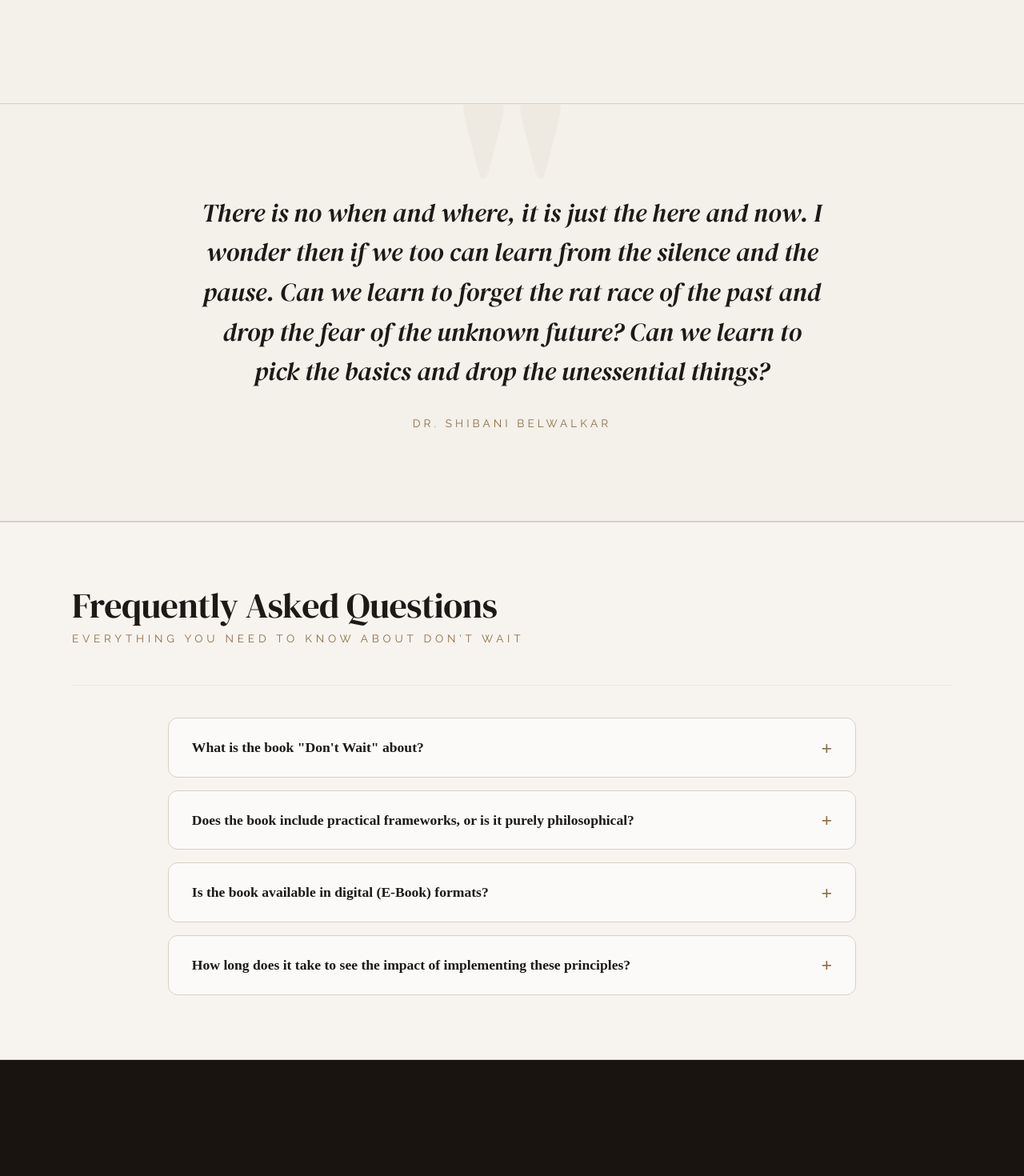
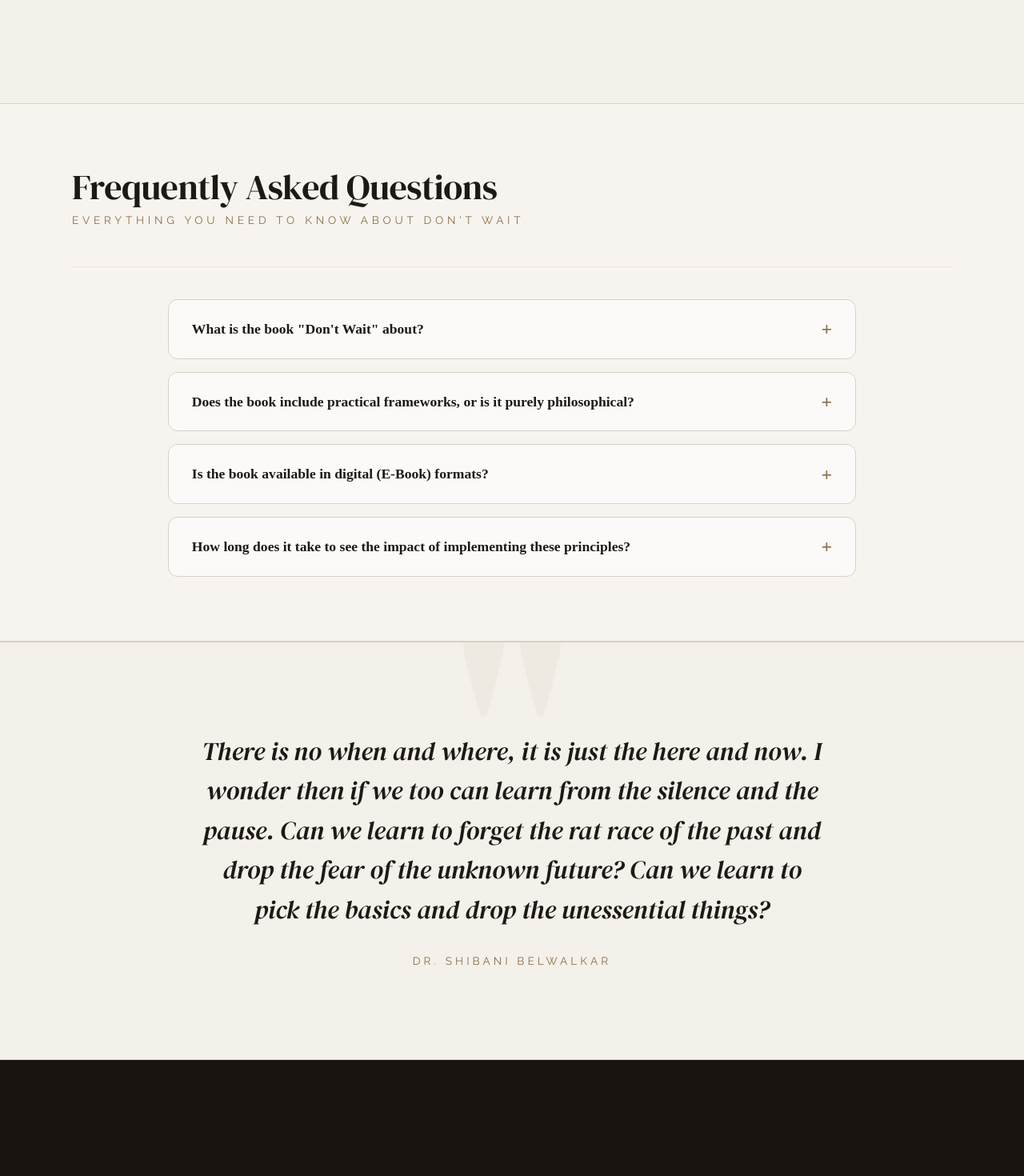
Before and after one commit to artdoesit/Dr-Shibani-, a React (Vite) app: page / in a window 1280 px wide. Shown: the part 7540-9010 px from the top of the page at 80% size. Built offline with nearby package versions, Linux system fonts and the light colour scheme; a web font is replaced by a local one.

Commit message:
Relocate FAQ section directly below Author section (above Quote Band)

```diff
--- a/src/App.jsx
+++ b/src/App.jsx
@@ -896,14 +896,6 @@ export default function BookShowcase() {
         </div>
       </section>
 
-      {/* ── QUOTE BAND ───────────────────────────────────────────────────── */}
-      <div className="quote-band">
-        <p className="q-text">
-          There is no when and where, it is just the here and now. I wonder then if we too can learn from the silence and the pause. Can we learn to forget the rat race of the past and drop the fear of the unknown future? Can we learn to pick the basics and drop the unessential things?
-        </p>
-        <p className="q-attr">Dr. Shibani Belwalkar</p>
-      </div>
-
       {/* ── FAQS ─────────────────────────────────────────────────────────── */}
       <section className="section-faq" id="faq" style={{ padding: "5rem 2rem", background: "var(--bg-card, #f7f4f0)", borderTop: "1px solid var(--warm-rule, #e5ded6)", borderBottom: "1px solid var(--warm-rule, #e5ded6)" }}>
         <div style={{ maxWidth: "1100px", margin: "0 auto" }}>
@@ -921,6 +913,14 @@ export default function BookShowcase() {
           </div>
         </div>
       </section>
+
+      {/* ── QUOTE BAND ───────────────────────────────────────────────────── */}
+      <div className="quote-band">
+        <p className="q-text">
+          There is no when and where, it is just the here and now. I wonder then if we too can learn from the silence and the pause. Can we learn to forget the rat race of the past and drop the fear of the unknown future? Can we learn to pick the basics and drop the unessential things?
+        </p>
+        <p className="q-attr">Dr. Shibani Belwalkar</p>
+      </div>
 
       {/* ── BUY SECTION ──────────────────────────────────────────────────── */}
       <section
```
